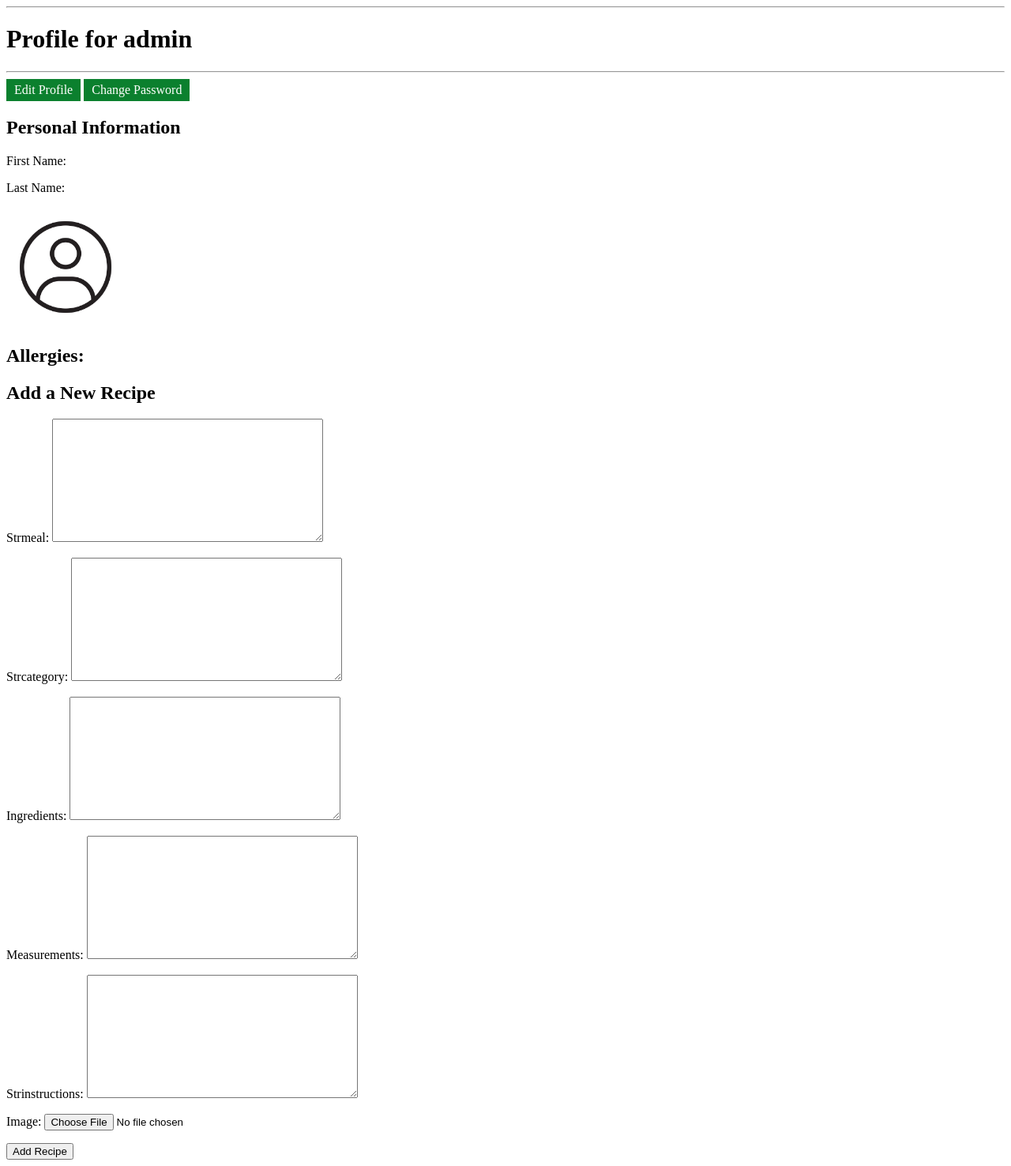
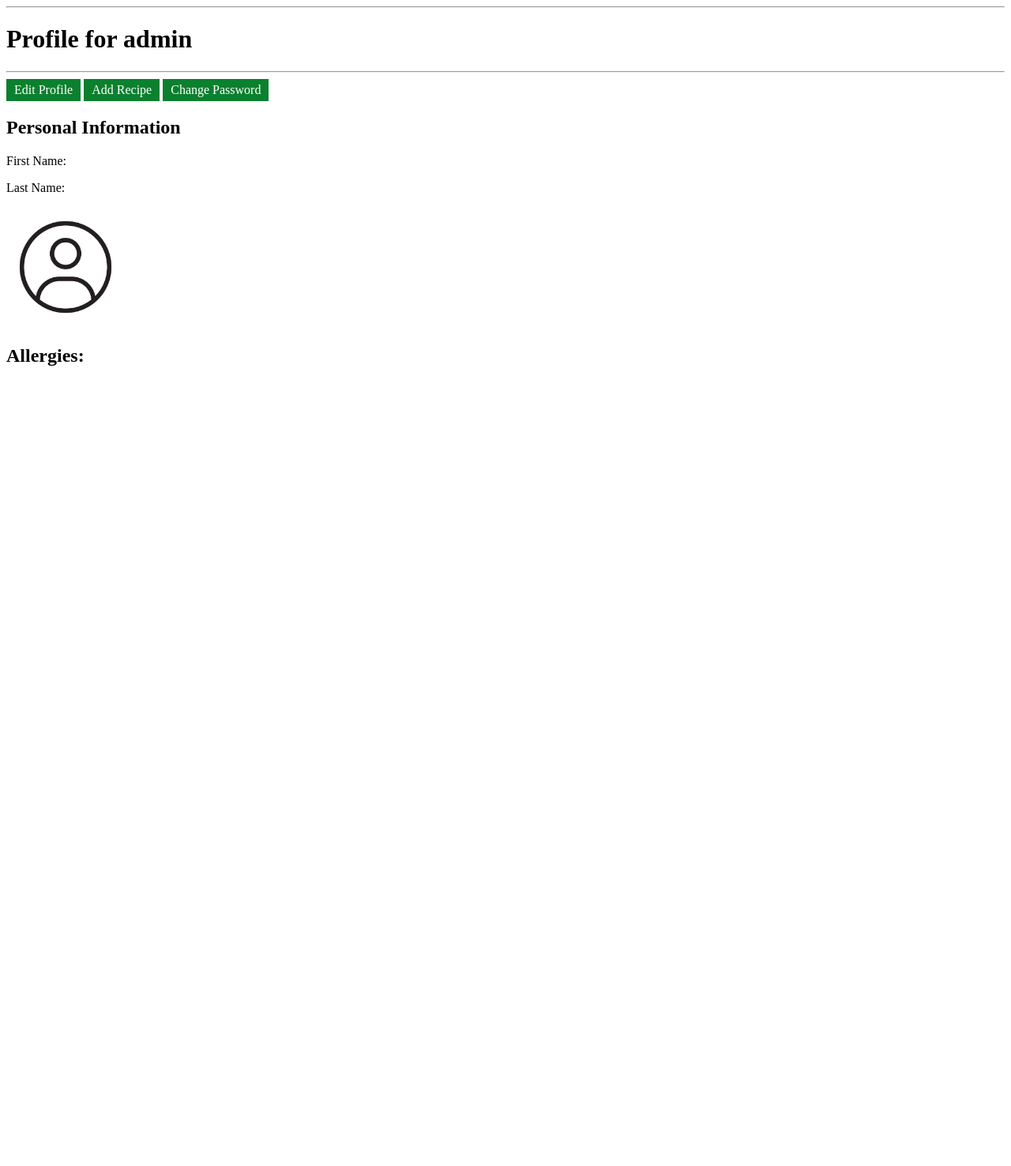
Before and after one commit to scretcsj/scretcsj-food_allergy_sidekick_TESTENV, a Django app: page /profile/ in a window 1280 px wide. Shown: the part 36-1512 px from the top of the page at 79% size. After the commit the page ends 499 px from the top, so only its background shows below. Run offline with Django 5.2, Linux system fonts and the light colour scheme; a user stored in the database is signed in; data comes from the database, SQL or seed files in the repository; both versions use the stored data as it was after the commit.

Commit message:
Minor cleanup

```diff
--- a/food_allergy_sidekick_TESTENV/profiles/templates/view_profile.html
+++ b/food_allergy_sidekick_TESTENV/profiles/templates/view_profile.html
@@ -7,6 +7,7 @@
 <h1>Profile for {{ request.user.username }}</h1>
 <hr>
 <a href="{% url 'edit_profile' %}">Edit Profile</a>
+<a href="{% url 'add_recipe' %}">Add Recipe</a>
 <a href="{% url 'change_password' %}">Change Password</a>
 <h2>Personal Information</h2>
 <p>First Name: {{ request.user.first_name }}</p>
@@ -20,11 +21,5 @@
     {% endfor %}
 </ul>
 
-<h2>Add a New Recipe</h2>
-<form method="post" enctype="multipart/form-data" action="{% url 'add_recipe' %}">
-    {% csrf_token %}
-    {{ recipe_form.as_p }}
-    <button type="submit">Add Recipe</button>
-</form>
 </body>
 {% endblock %}
--- a/food_allergy_sidekick_TESTENV/profiles/views.py
+++ b/food_allergy_sidekick_TESTENV/profiles/views.py
@@ -82,12 +82,10 @@
 def view_profile(request):
     profile = request.user.userprofile
     form = UserProfileForm(instance=profile)
-    recipe_form = KeyValueStoreForm()
 
     return render(request, 'view_profile.html', {
         'profile': profile,
         'form': form,
-        'recipe_form': recipe_form
     })
 
 # Custom Recipe Model form
@@ -106,23 +104,6 @@
 #     else:
 #         form = RecipeForm()
 #     return render(request, 'add_recipe.html', {'form': form})
-
-
-# KeyValueStore Model
-@login_required
-def add_recipe(request):
-    if request.method == 'POST':
-        form = KeyValueStoreForm(request.POST, request.FILES)
-        if form.is_valid():
-            recipe = form.save(commit=False)
-            recipe.save()
-            messages.success(request, 'Recipe added successfully!')
-            return redirect('recipe_detail', pk=recipe.pk)
-        else:
-            messages.error(request, 'Please correct the error below.')
-    else:
-        form = KeyValueStoreForm()
-    return render(request, 'add_recipe.html', {'form'})
 
 
 # @login_required
@@ -197,3 +178,21 @@
     else:
         form = PasswordChangeForm(user=request.user)
     return render(request, 'change_password.html', {'form': form})
+
+# KeyValueStore Model
+@login_required
+def add_recipe(request):
+    if request.method == 'POST':
+        form = KeyValueStoreForm(request.POST, request.FILES)
+        if form.is_valid():
+            recipe = form.save(commit=False)
+            recipe.save()
+            messages.success(request, 'Recipe added successfully!')
+            return redirect('recipe_detail', pk=recipe.pk)
+        else:
+            messages.error(request, 'Please correct the error below.')
+    else:
+        form = KeyValueStoreForm()
+    return render(request, 'add_recipe.html', {
+        'form': form,
+        })
```
Also changed, not shown: food_allergy_sidekick_TESTENV/profiles/templates/add_recipe.html (added, +17 -0 lines), food_allergy_sidekick_TESTENV/recipes/views.py (+1 -34 lines), food_allergy_sidekick_TESTENV/db.sqlite3.
